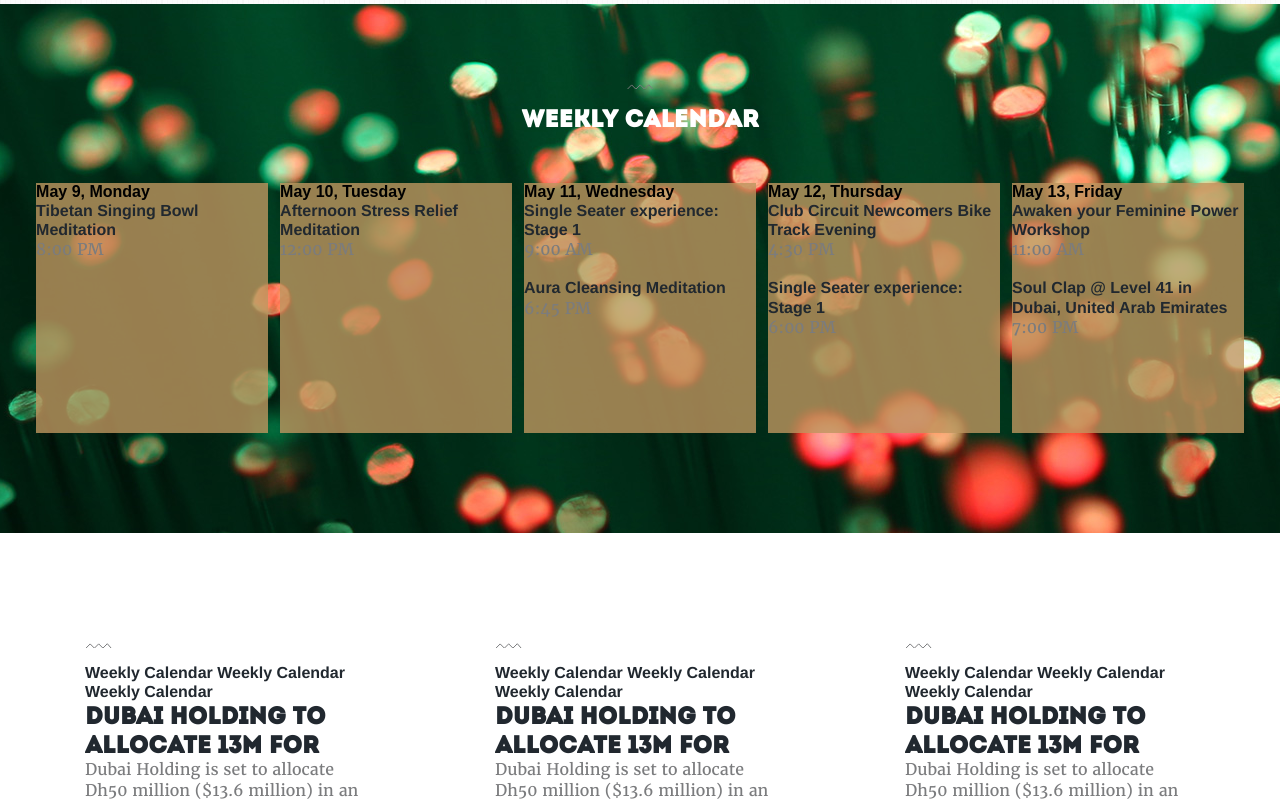
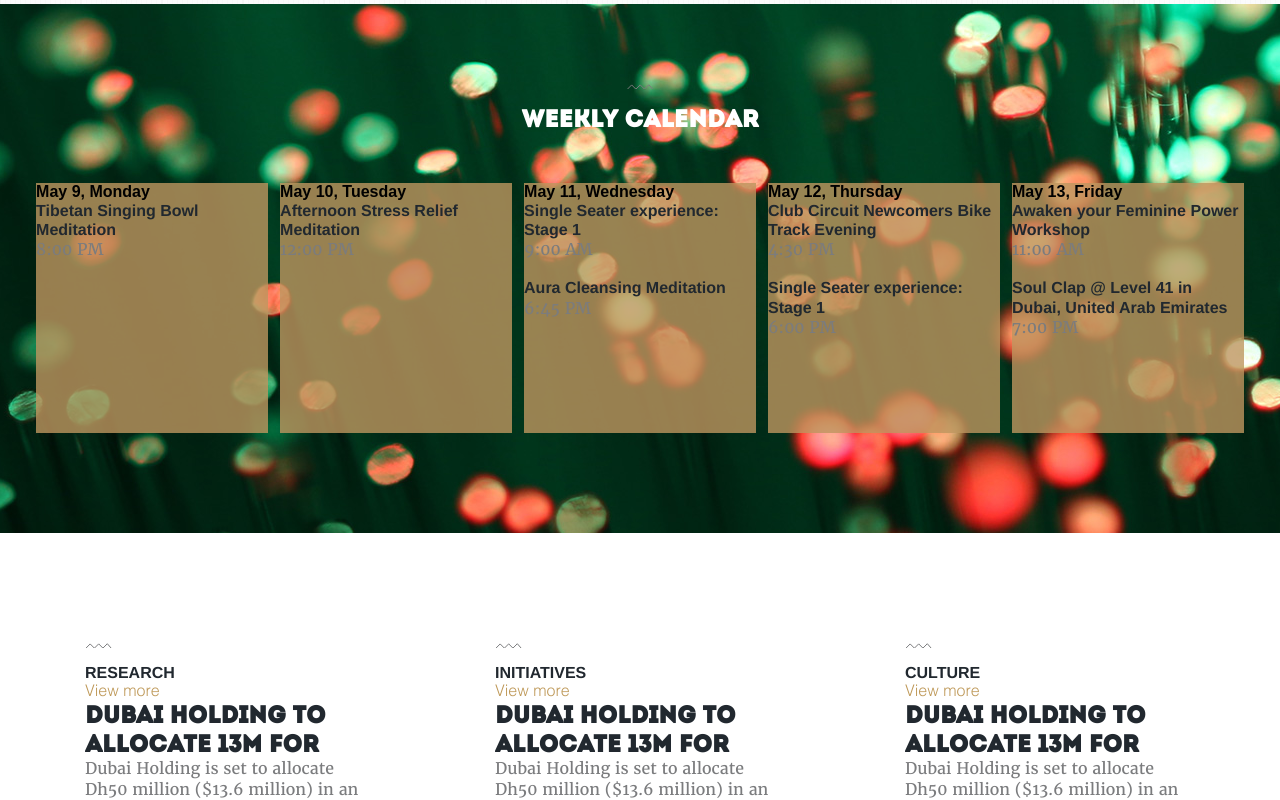
Before and after one commit to prika/UAE-Future, a plain HTML site: page index.html in a window 1280 px wide. Shown: the part 2000-2800 px from the top of the page. Drawn offline with nearby package versions, Linux system fonts and the light colour scheme; a script that the page names is missing.

```diff
--- a/templates/view_newsSection.html
+++ b/templates/view_newsSection.html
@@ -2,7 +2,8 @@
     <div class="row">
         <div class="element col-sm-4 col-md-4">
             <div class="subtitle">
-                <h3>Weekly Calendar Weekly Calendar Weekly Calendar</h3>
+                <h3>RESEARCH</h3>
+                <a href="research.html">View more</a>
                 <h1>Dubai Holding to allocate 13m for </h1>
                 <p>Dubai Holding is set to allocate Dh50 million ($13.6 million) in an endowment to fund future scientific and technical research and studies.</p>
             </div>
@@ -10,7 +11,8 @@
 
         <div class="element col-sm-4 col-md-4">
             <div class="subtitle">
-                <h3>Weekly Calendar Weekly Calendar Weekly Calendar</h3>
+                <h3>INITIATIVES</h3>
+                <a href="initiatives.html">View more</a>
                 <h1>Dubai Holding to allocate 13m for </h1>
                 <p>Dubai Holding is set to allocate Dh50 million ($13.6 million) in an endowment to fund future scientific and technical research and studies.</p>
             </div>
@@ -18,7 +20,8 @@
 
         <div class="element col-sm-4 col-md-4">
             <div class="subtitle">
-                <h3>Weekly Calendar Weekly Calendar Weekly Calendar</h3>
+                <h3>CULTURE</h3>
+                <a href="culture.html">View more</a>
                 <h1>Dubai Holding to allocate 13m for </h1>
                 <p>Dubai Holding is set to allocate Dh50 million ($13.6 million) in an endowment to fund future scientific and technical research and studies.</p>
             </div>
```
Also changed, not shown: templates/view_popup.html (added, +19 -0 lines), templates/view_weeklycalendarSection.html (+0 -1 lines), images/popup.jpg (added).
